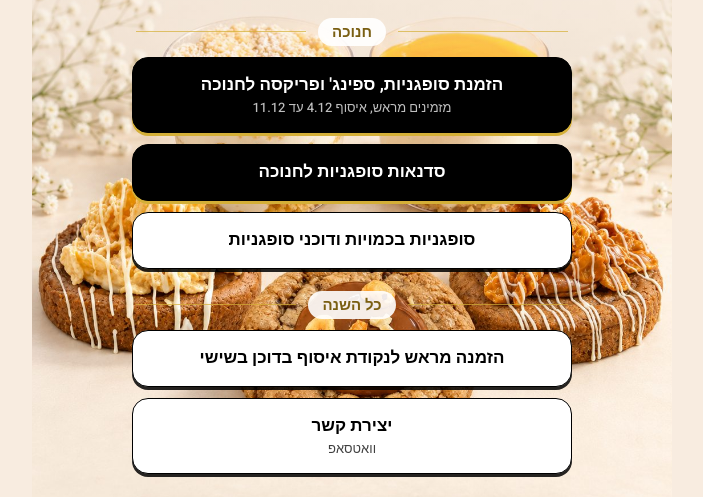
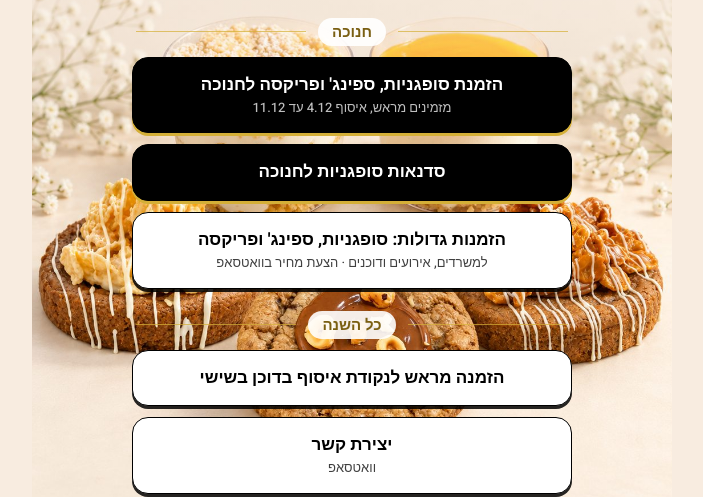
Before and after one commit to shirsbou-prog/links, a plain HTML site: page index.html in a window 1280 px wide. Shown: the part 255-752 px from the top of the page, without its empty margins (288-991 px from the left). Drawn offline with Linux system fonts and the light colour scheme.

Commit message:
Big Hanukkah orders button covers sufganiyot, sfenj and fricassee

```diff
--- a/index.html
+++ b/index.html
@@ -75,7 +75,7 @@
     { title: "חנוכה", links: [
       { text: "הזמנת סופגניות, ספינג' ופריקסה לחנוכה", sub: "מזמינים מראש, איסוף 4.12 עד 11.12", url: "https://shirsbou-prog.github.io/sufganiyot-pricelist/", hl: true, until: "2026-12-10T00:00:00+02:00" },
       { text: "סדנאות סופגניות לחנוכה", url: "https://shirsbou-prog.github.io/hanukkah/", hl: true, until: "2026-12-01T00:00:00+02:00" },
-      { text: "סופגניות בכמויות ודוכני סופגניות", url: WA + encodeURIComponent("היי שיר, אשמח לפרטים על הזמנת סופגניות בכמויות / דוכן סופגניות לחנוכה 🎁"), until: "2026-12-01T00:00:00+02:00" }
+      { text: "הזמנות גדולות: סופגניות, ספינג' ופריקסה", sub: "למשרדים, אירועים ודוכנים · הצעת מחיר בוואטסאפ", url: WA + encodeURIComponent("היי שיר, אשמח להצעת מחיר להזמנה גדולה לחנוכה (סופגניות / ספינג' / פריקסה) 🎁"), until: "2026-12-10T00:00:00+02:00" }
     ]},
     { title: "כל השנה", links: [
       { text: "הזמנה מראש לנקודת איסוף בדוכן בשישי", url: "https://shirsbou-prog.github.io/sinabon-order/" },
```
